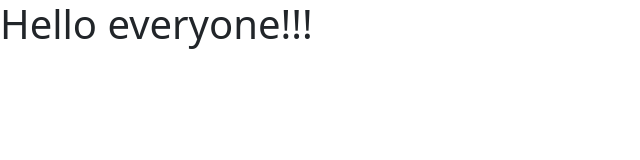
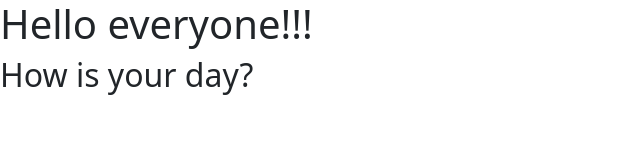
Before and after one commit to jacubiam/git-test, a plain HTML site: page index.html in a window 1280 px wide. Shown: the whole page, without its empty margins (0-640 px from the left). Drawn offline with nearby package versions, Linux system fonts and the light colour scheme.

Commit message:
test(h2)add h2

```diff
--- a/index.html
+++ b/index.html
@@ -9,6 +9,7 @@
 <body>
     <head>
         <h1>Hello everyone!!!</h1>
+        <h2>How is your day?</h2>
     </head>
     <script src="https://cdn.jsdelivr.net/npm/bootstrap@5.3.2/dist/js/bootstrap.bundle.min.js" integrity="sha384-C6RzsynM9kWDrMNeT87bh95OGNyZPhcTNXj1NW7RuBCsyN/o0jlpcV8Qyq46cDfL" crossorigin="anonymous"></script>
   </body>
```
